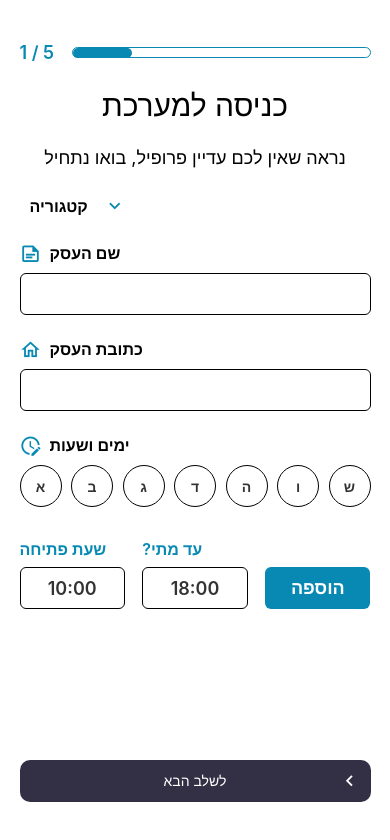
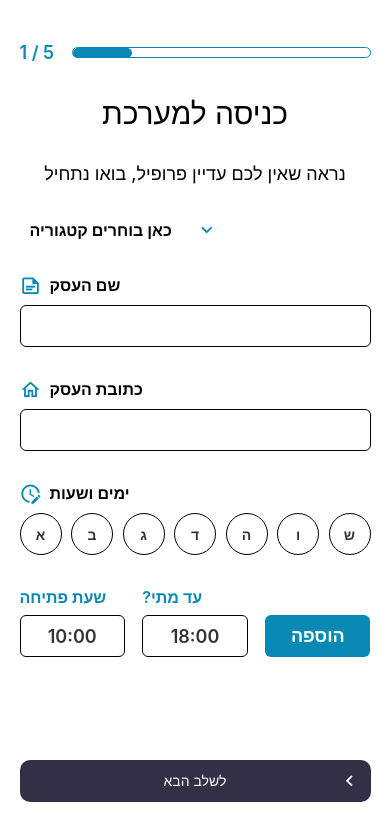
Before and after one commit to sagibarshai/business-scheduler-native, a React Native app: screen / in a window 390 px wide. Shown: the top 840 px of the page. Built offline with nearby package versions, Linux system fonts and the light colour scheme.

Commit message:
improvments

```diff
--- a/src/components/inputs/dropdown/index.tsx
+++ b/src/components/inputs/dropdown/index.tsx
@@ -9,18 +9,16 @@ import { Props } from "./types";
 
 import { DropdownButton, DropdownContainer, StyledDropdownItem, DropdownList, StyledDropdownText, StyledDropdownOption } from "./styled";
 
-export const Dropdown = ({ options, width, height, isOpen, onToggle }: Props) => {
-  const [selectedOption, setSelectedOption] = useState<string>("קטגוריה");
-
+const Dropdown = ({ options, width, height, isOpen, onToggle, onSelect, option }: Props) => {
   const handleSelectOption = (option: string) => {
-    setSelectedOption(option);
+    onSelect(option);
     onToggle();
   };
 
   return (
     <DropdownContainer height={height} width={width}>
       <DropdownButton onPress={onToggle}>
-        <StyledDropdownText>{selectedOption}</StyledDropdownText>
+        <StyledDropdownText>{option}</StyledDropdownText>
         <Icon color={theme.icons.colors.aqua} size={theme.icons.sizes.m} name="chevron-down" />
       </DropdownButton>
       {isOpen && (
@@ -37,3 +35,4 @@ export const Dropdown = ({ options, width, height, isOpen, onToggle }: Props) =>
     </DropdownContainer>
   );
 };
+export default Dropdown;
--- a/src/components/inputs/dropdown/styled.ts
+++ b/src/components/inputs/dropdown/styled.ts
@@ -21,25 +21,28 @@ export const DropdownButton = styled.TouchableOpacity`
 
 export const DropdownList = styled.View<StyledProps>`
   position: absolute;
-  top: 40px; /* Adjust the top position as needed */
+  top: 40px;
   border: ${(props) => props.theme.border.width.m} ${(props) => props.theme.border.style.regular} ${(props) => props.theme.border.colors.black};
   z-index: 10;
   width: 100%;
-  display: flex;
-  flex-direction: column;
   background-color: white;
   max-height: 250px;
   border-radius: ${(props) => props.theme.border.radiuses.m};
+
 `;
 
 export const StyledDropdownItem = styled.TouchableOpacity`
   padding: 8px;
   border-bottom-width: 1px;
   border-color: ${(props) => props.theme.border.colors.aquaAlpha5};
+
+
+
 `;
 export const StyledDropdownOption = styled.Text`
   font-weight: ${(props) => props.theme.fonts.weights.m};
   font-size: ${(props) => props.theme.fonts.sizes.m};
+
 `;
 export const StyledDropdownText = styled.Text`
   font-weight: ${(props) => props.theme.fonts.weights.l};
--- a/src/components/inputs/dropdown/types.ts
+++ b/src/components/inputs/dropdown/types.ts
@@ -7,4 +7,6 @@ export interface StyledProps {
     options: string[];
     isOpen: boolean;
     onToggle: () => void;
+    option:string;
+    onSelect:(option:string) => void
   }
--- a/src/components/select-days/index.tsx
+++ b/src/components/select-days/index.tsx
@@ -14,9 +14,19 @@ interface Props {
   setSelectedDays: React.Dispatch<React.SetStateAction<Days>>;
   days: Days;
 }
+export const days: Days = [
+  { name: "א", selected: false, disabled: false, longName: "ראשון" },
+  { name: "ב", selected: false, disabled: false, longName: "שני" },
+  { name: "ג", selected: false, disabled: false, longName: "שלישי" },
+  { name: "ד", selected: false, disabled: false, longName: "רביעי" },
+  { name: "ה", selected: false, disabled: false, longName: "חמישי" },
+  { name: "ו", selected: false, disabled: false, longName: "שישי" },
+  { name: "ש", selected: false, disabled: false, longName: "שבת" },
+];
 
 const SelectDays = ({ selectedDays, setSelectedDays, days }: Props) => {
   const onToggleDay = (day: string) => {
+    // onChange();
     const updatedDays = [...days];
     const dayIndex = updatedDays.findIndex((d) => d.name === day);
     const existingDay = updatedDays[dayIndex];
--- /dev/null
+++ b/src/screens/add-business/stage-1/errors/messages/index.ts
@@ -0,0 +1,4 @@
+
+export const addressErrorMessage = "כתובת העסק לא תקינה";
+export const nameErrorMessage = "שם העסק לא תקין";
+export const daysAndHoursErrorMessage = "לא נבחרו שום ימים בו העסק עובד";
--- a/src/screens/add-business/stage-1/index.tsx
+++ b/src/screens/add-business/stage-1/index.tsx
@@ -1,62 +1,56 @@
+import { useState } from "react";
+
+import Icon from "react-native-vector-icons/MaterialCommunityIcons";
+
 import TextInput from "../../../components/inputs/text";
-import { Dropdown } from "../../../components/inputs/dropdown";
-import { StyledDaysLabel, StyledDaysAndLabelWrapper, StyledLabelIconWrapper, StyledStage1Subtitle, StyledStage1Title, StyledStage1ScrollableView, StyledStage1Wrapper, StyledStage1Content } from "./styled";
+import Dropdown from "../../../components/inputs/dropdown";
 import Progressbar from "../../../components/progress-bar";
-import Icon from "react-native-vector-icons/MaterialCommunityIcons";
-import { theme } from "../../../../theme";
-import { TextInput as TextInputType, TextInputChangeEventData } from "react-native";
-import { useState } from "react";
-import { Days } from "../../../components/select-days";
 import SelectDaysAndHours from "./select-days-and-hours";
 import NextStageButton from "../../../components/inputs/buttons/next-stage-button";
-import { NativeSyntheticEvent } from "react-native";
-import { SelectedHoursAndDays } from "./select-days-and-hours/types";
+
+import { theme } from "../../../../theme";
+import { type Days, days } from "../../../components/select-days";
+import { addressErrorMessage, daysAndHoursErrorMessage, nameErrorMessage } from "./errors/messages";
+
+import { StyledDaysLabel, StyledDaysAndLabelWrapper, StyledLabelIconWrapper, StyledStage1Subtitle, StyledStage1Title, StyledStage1ScrollableView, StyledStage1Wrapper, StyledStage1Content } from "./styled";
+
+import { type TextInputChangeEventData } from "react-native";
+import { type SelectedHoursAndDays } from "./select-days-and-hours/types";
+import { type NativeSyntheticEvent } from "react-native";
+import { InputState } from "./types";
+
 // stage 1 on figma (business owner add business name, business location, working hours and days of work and business category)
 
-const days: Days = [
-  { name: "א", selected: false, disabled: false, longName: "ראשון" },
-  { name: "ב", selected: false, disabled: false, longName: "שני" },
-  { name: "ג", selected: false, disabled: false, longName: "שלישי" },
-  { name: "ד", selected: false, disabled: false, longName: "רביעי" },
-  { name: "ה", selected: false, disabled: false, longName: "חמישי" },
-  { name: "ו", selected: false, disabled: false, longName: "שישי" },
-  { name: "ש", selected: false, disabled: false, longName: "שבת" },
-];
+const Stage1 = () => {
+  const [isDropdownOpen, setIsDropdownOpen] = useState(false);
 
-const addressErrorMessage = "כתובת העסק לא תקינה";
-const nameErrorMessage = "שם העסק לא תקין";
-const daysAndHoursErrorMessage = "לא נבחרו שום ימים בו העסק עובד";
+  const [category, setCategory] = useState<string | null>(null);
+  const [selectedDays, setSelectedDays] = useState<Days>(days);
 
-const Stage1 = () => {
-  const [selectedDays, setSelectedDays] = useState<Days>(days);
-  const [isDropdownOpen, setIsDropdownOpen] = useState(false);
-  const [businessName, setBusinessName] = useState<{
-    isVisited: boolean;
-    isActive: boolean;
-    value: string;
-    error: string | null;
-  }>({
+  const [businessName, setBusinessName] = useState<InputState>({
     isActive: false,
     isVisited: false,
     value: "",
     error: nameErrorMessage,
   });
-  const [businessAddress, setBusinessAddress] = useState<{
-    isVisited: boolean;
-    isActive: boolean;
-    value: string;
-    error: string | null;
-  }>({
+  const [businessAddress, setBusinessAddress] = useState<InputState>({
     isActive: false,
     isVisited: false,
     value: "",
     error: addressErrorMessage,
   });
-  const [errors, setErrors] = useState<string[] | null>(null);
+
   const [selectedDaysAndHours, setSelectedDaysAndHours] = useState<SelectedHoursAndDays>([]);
 
-  const onToggleDropdown = () => {
+  const [fromSubmitErrors, setFormSubmitErrors] = useState<string[] | null>(null);
+  const [isFormSubmitted, setIsFormSubmitted] = useState(false);
+
+  const onToggleCategoryDropdown = () => {
     setIsDropdownOpen(!isDropdownOpen);
+  };
+
+  const onSelectCategory = (option: string) => {
+    setCategory(option);
   };
 
   const onInputChange = (event: NativeSyntheticEvent<TextInputChangeEventData>, filed: "address" | "name") => {
@@ -80,14 +74,17 @@ const Stage1 = () => {
     let errs = [];
     if (businessAddress.error) errs.push(businessAddress.error);
     if (businessName.error) errs.push(businessName.error);
-    if (!selectedDaysAndHours.length) errs.push(daysAndHoursErrorMessage);
+    if (!selectedDaysAndHours.length) {
+      errs.push(daysAndHoursErrorMessage);
+    }
     if (errs.length > 0) return errs;
     return null;
   };
 
   const onNextStage = () => {
+    setIsFormSubmitted(true);
     const errs = checkFormValidity();
-    setErrors(errs);
+    setFormSubmitErrors(errs);
     if (errs) {
       console.log("cannot move stage !");
       return;
@@ -96,22 +93,21 @@ const Stage1 = () => {
   };
 
   return (
-    <StyledStage1Wrapper onTouchEnd={() => isDropdownOpen && onToggleDropdown()}>
+    <StyledStage1Wrapper onTouchEnd={() => isDropdownOpen && onToggleCategoryDropdown()}>
       <StyledStage1ScrollableView contentContainerStyle={{ flexGrow: 1 }}>
         <StyledStage1Content>
           <Progressbar currentStage={1} stages={5} />
           <StyledStage1Title>כניסה למערכת</StyledStage1Title>
           <StyledStage1Subtitle>נראה שאין לכם עדיין פרופיל, בואו נתחיל</StyledStage1Subtitle>
-          <Dropdown isOpen={isDropdownOpen} onToggle={onToggleDropdown} options={["מספרה", "כושר ותזונה", "לק גל", "הההגמספרה", "כושר ותכגכגזונה", "לקכגגכ גל", "מdsdsספרה", "כושר ותזdssdונה", "לdsdsdsק גל", "ההdsdsהגמספרה", "כושר dsds", "לקכגגכ גלdsds"]} />
+          <Dropdown option={category || "כאן בוחרים קטגוריה"} onSelect={onSelectCategory} isOpen={isDropdownOpen} onToggle={onToggleCategoryDropdown} options={["מספרה", "כושר ותזונה", "לק גל"]} />
           <TextInput onBlur={() => onBlur("name")} onFocus={() => onFocus("name")} error={businessName.isActive || !businessName.isVisited ? null : businessName.error} onChange={(event) => onInputChange(event, "name")} label="שם העסק" icon={<Icon size={theme.icons.sizes.m} color={theme.icons.colors.aqua} name="note-text-outline" />} />
           <TextInput onBlur={() => onBlur("address")} onFocus={() => onFocus("address")} error={businessAddress.isActive || !businessAddress.isVisited ? null : businessAddress.error} onChange={(event) => onInputChange(event, "address")} label="כתובת העסק" icon={<Icon size={theme.icons.sizes.m} color={theme.icons.colors.aqua} name="home-outline" />} />
-
           <StyledDaysAndLabelWrapper>
             <StyledLabelIconWrapper>
               <Icon size={theme.icons.sizes.m} color={theme.icons.colors.aqua} name="clock-edit-outline" />
               <StyledDaysLabel>ימים ושעות</StyledDaysLabel>
             </StyledLabelIconWrapper>
-            <SelectDaysAndHours selectedDaysAndHours={selectedDaysAndHours} setSelectedDaysAndHours={setSelectedDaysAndHours} days={selectedDays} selectedDays={selectedDays} setSelectedDays={setSelectedDays} />
+            <SelectDaysAndHours isValid={isFormSubmitted ? Boolean(selectedDaysAndHours.length) : true} error={daysAndHoursErrorMessage} selectedDaysAndHours={selectedDaysAndHours} setSelectedDaysAndHours={setSelectedDaysAndHours} days={selectedDays} selectedDays={selectedDays} setSelectedDays={setSelectedDays} />
           </StyledDaysAndLabelWrapper>
         </StyledStage1Content>
       </StyledStage1ScrollableView>
--- a/src/screens/add-business/stage-1/select-days-and-hours/types.ts
+++ b/src/screens/add-business/stage-1/select-days-and-hours/types.ts
@@ -18,4 +18,6 @@ export type Errors = {
     days: Days;
     selectedDaysAndHours:SelectedHoursAndDays
     setSelectedDaysAndHours:React.Dispatch<React.SetStateAction<SelectedHoursAndDays>>
+    error:string | null
+    isValid:boolean
   }
--- /dev/null
+++ b/src/screens/add-business/stage-1/types.ts
@@ -0,0 +1,7 @@
+export type InputState = {
+
+    isVisited: boolean;
+    isActive: boolean;
+    value: string;
+    error: string | null;
+}
--- a/theme.ts
+++ b/theme.ts
@@ -44,7 +44,7 @@ export const theme: DefaultTheme = {
   spaces:{
     xs:'4px',
     s:'8px',
-    m:'16px',
+    m:'24px',
     l:"32px",
     xl:'50px',
   },
```
Also changed, not shown: src/screens/add-business/stage-1/select-days-and-hours/index.tsx (+6 -1 lines).
